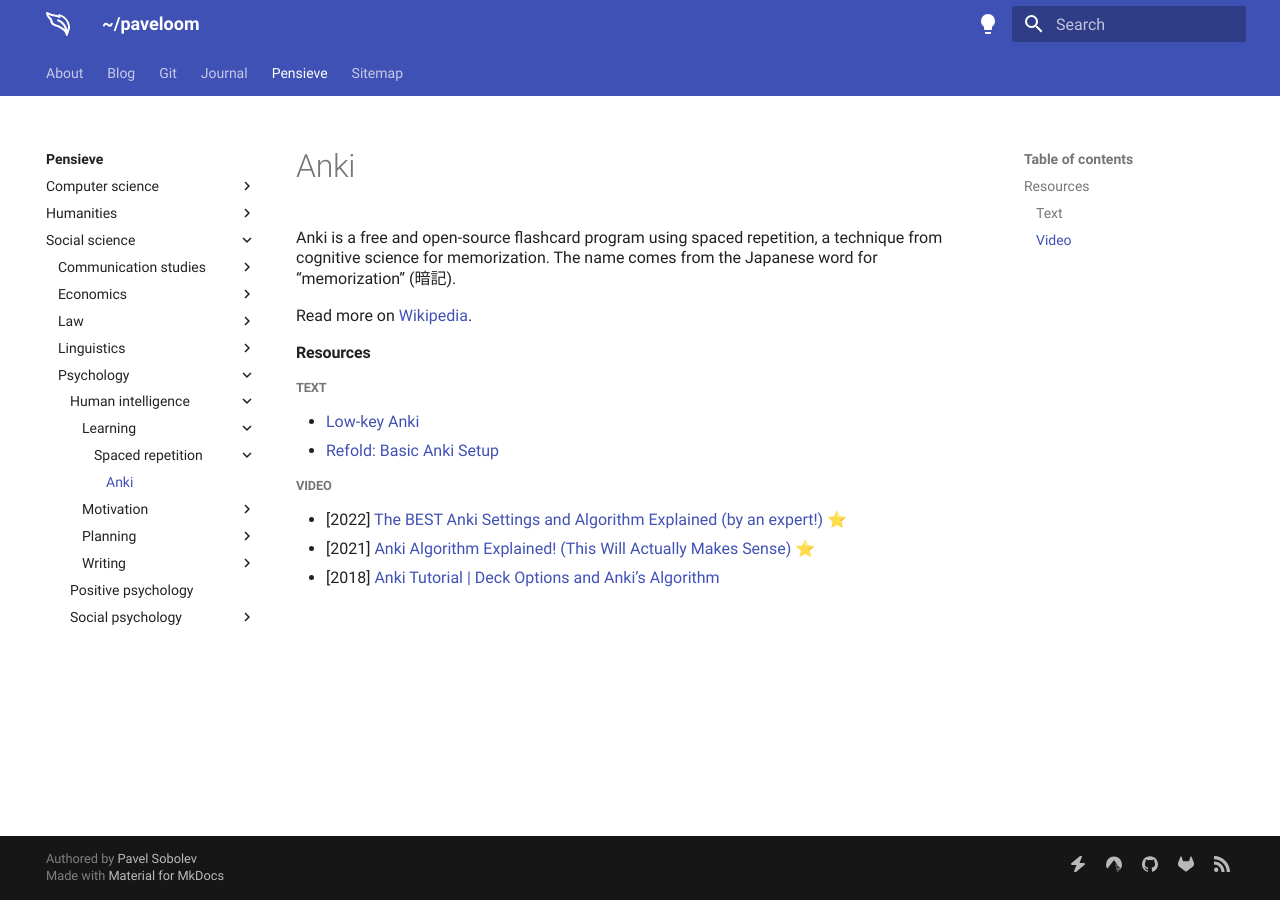
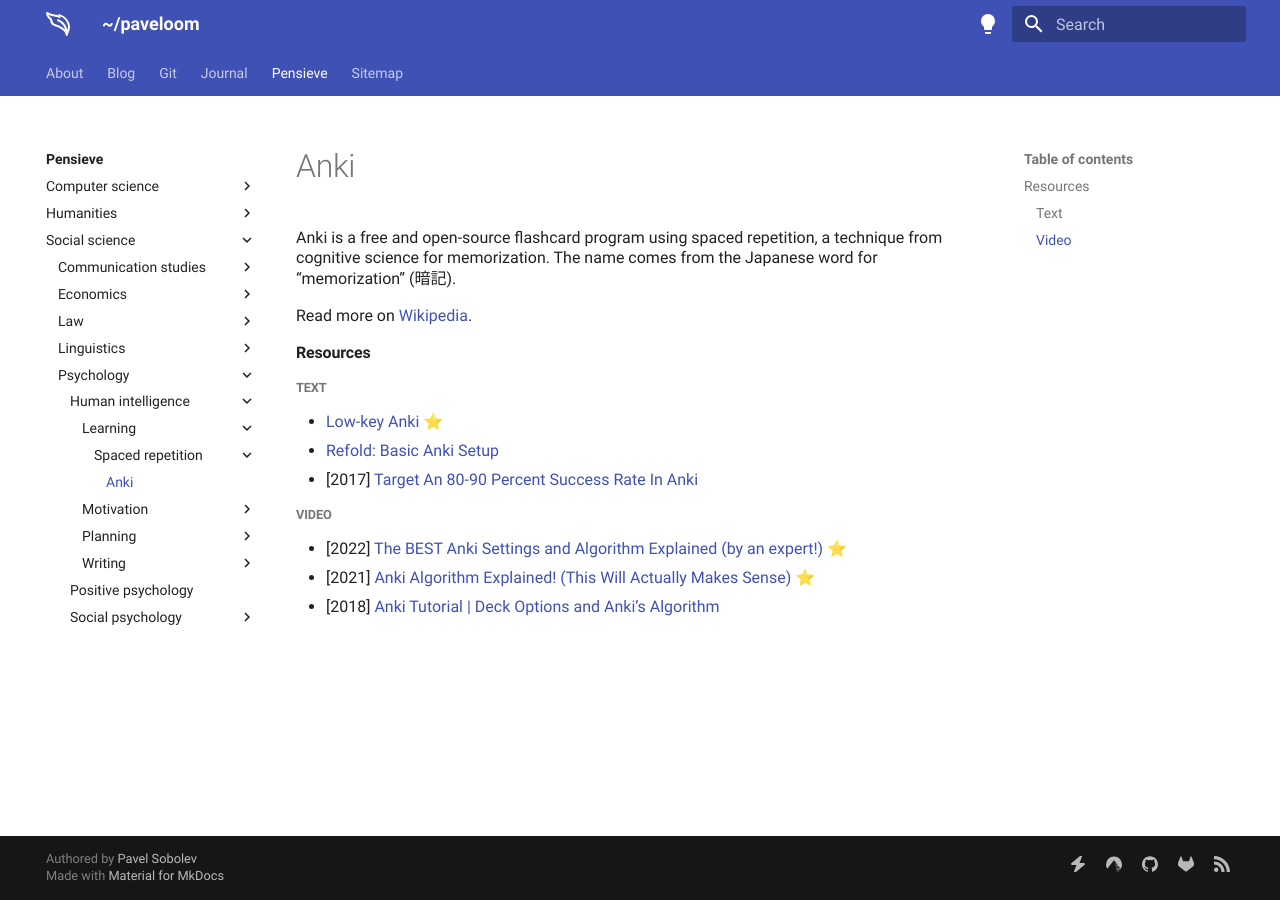
Before and after one commit to paveloom/paveloom.dev, an MkDocs documentation site: the page built from content/pensieve/anki.md, in a window 1280 px wide. Built offline with MkDocs 1.6.1 and Material for MkDocs 9.7.7, drawn with Linux system fonts in a browser that asks for light colours.

Commit message:
Pensieve: update the Anki page.

```diff
--- a/content/pensieve/anki.md
+++ b/content/pensieve/anki.md
@@ -7,8 +7,9 @@
 #### Resources
 
 ##### Text
-- [Low-key Anki](https://web.archive.org/web/20210203165239if_/https://massimmersionapproach.com/table-of-contents/anki/low-key-anki/intro)
+- [Low-key Anki](https://web.archive.org/web/20210203165239if_/https://massimmersionapproach.com/table-of-contents/anki/low-key-anki/intro) ⭐
 - [Refold: Basic Anki Setup](https://refold.la/roadmap/stage-1/a/anki-setup)
+- [2017] [Target An 80-90 Percent Success Rate In Anki](https://eshapard.github.io/anki/target-an-80-90-percent-success-rate-in-anki.html)
 
 ##### Video
 - [2022] [The BEST Anki Settings and Algorithm Explained (by an expert!)](https://www.youtube.com/watch?v=Eo1HbXEiJxo) ⭐
```
